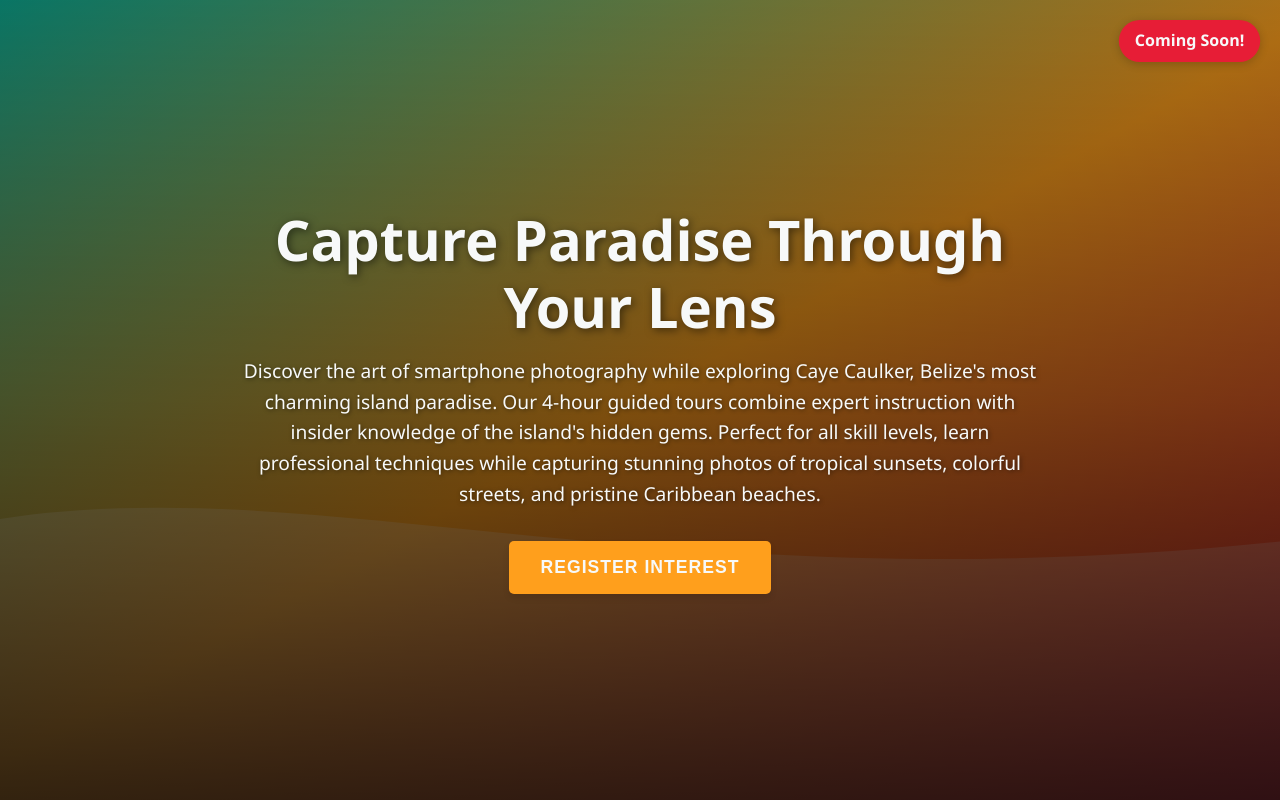
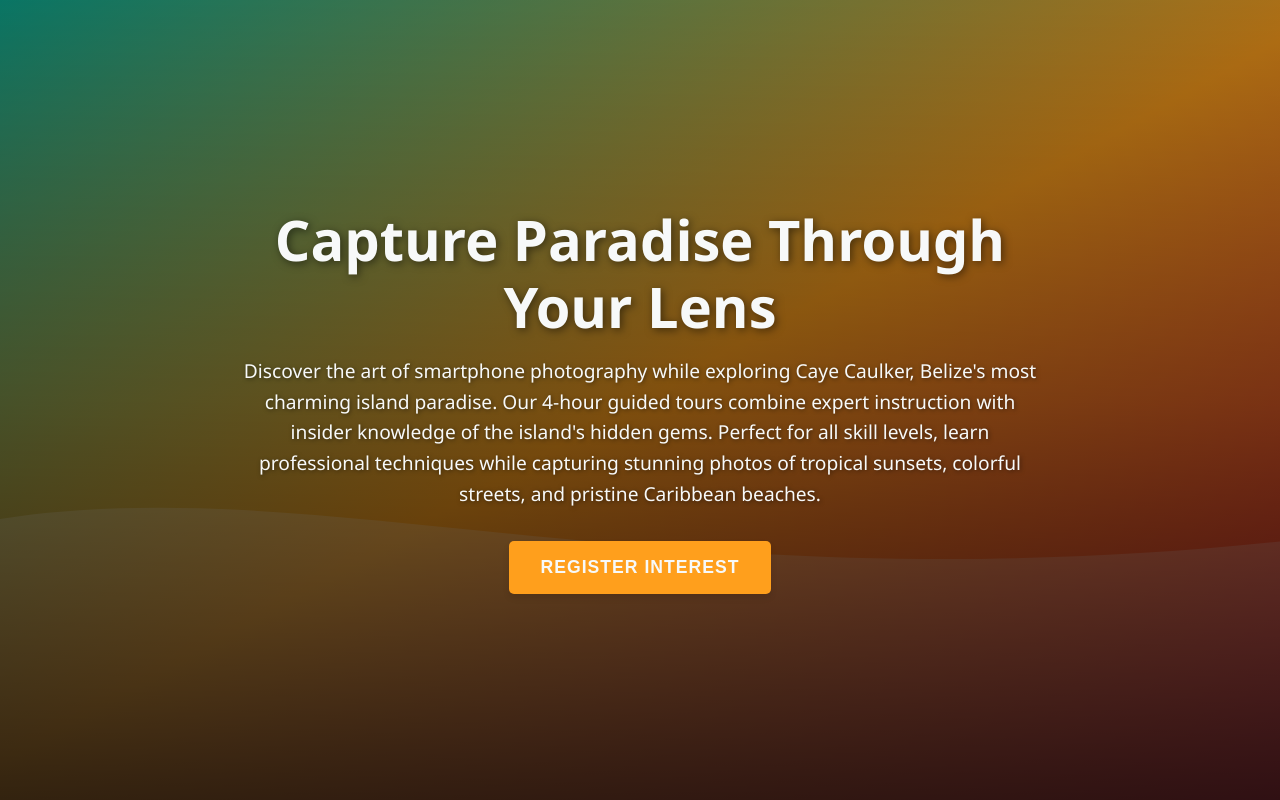
Before and after one commit to PoliTwit1984/cayecaulkerphototours, a plain HTML site: page index.html in a window 1280 px wide. Shown: the top 800 px of the page. Drawn offline with Linux system fonts and the light colour scheme.

Commit message:
Remove coming soon badge from HTML and CSS

```diff
--- a/css/styles.css
+++ b/css/styles.css
@@ -49,27 +49,6 @@ body {
         rgba(0, 0, 0, 0.3) 100%
     );
     z-index: 1;
-}
-
-/* Coming Soon Badge */
-.coming-soon {
-    position: fixed;
-    top: 20px;
-    right: 20px;
-    background: var(--accent-color);
-    color: var(--light-color);
-    padding: 0.5rem 1rem;
-    border-radius: 25px;
-    font-weight: bold;
-    z-index: 1000;
-    animation: pulse 2s infinite;
-    box-shadow: 0 2px 10px rgba(0, 0, 0, 0.2);
-}
-
-@keyframes pulse {
-    0% { transform: scale(1); }
-    50% { transform: scale(1.05); }
-    100% { transform: scale(1); }
 }
 
 .hero-content {
@@ -331,12 +310,6 @@ footer {
         margin: 0 1rem;
     }
 
-    .coming-soon {
-        top: 10px;
-        right: 10px;
-        font-size: 0.9rem;
-    }
-
     .scroll-top {
         bottom: 15px;
         right: 15px;
--- a/index.html
+++ b/index.html
@@ -35,9 +35,6 @@
     <link rel="stylesheet" href="https://cdnjs.cloudflare.com/ajax/libs/font-awesome/6.0.0/css/all.min.css">
 </head>
 <body>
-    <!-- Coming Soon Badge -->
-    <div class="coming-soon">Coming Soon!</div>
-
     <!-- Scroll to Top Button -->
     <button class="scroll-top" aria-label="Scroll to top">
         <i class="fas fa-arrow-up"></i>
```
